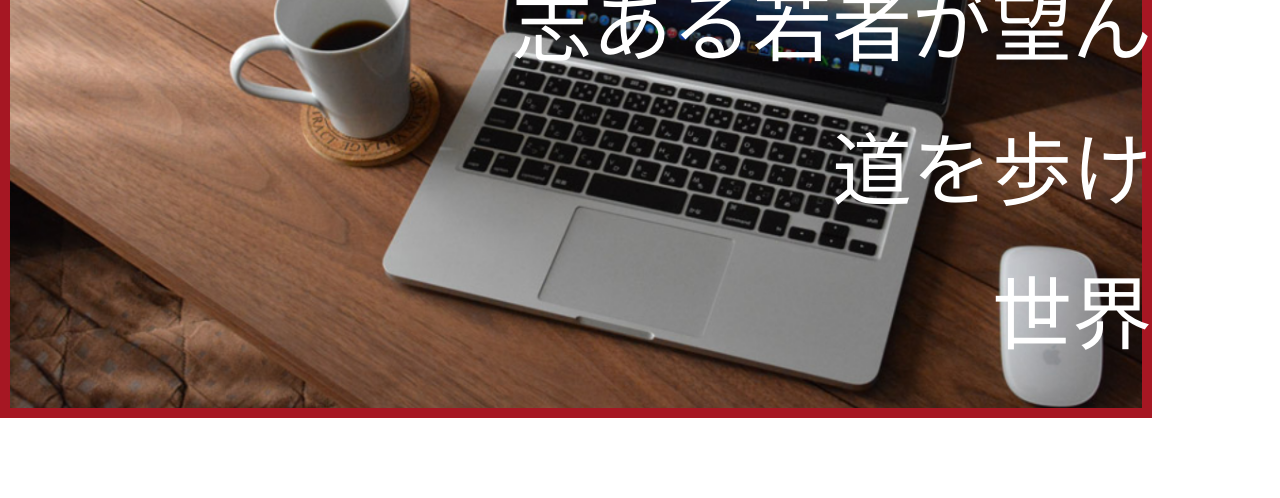
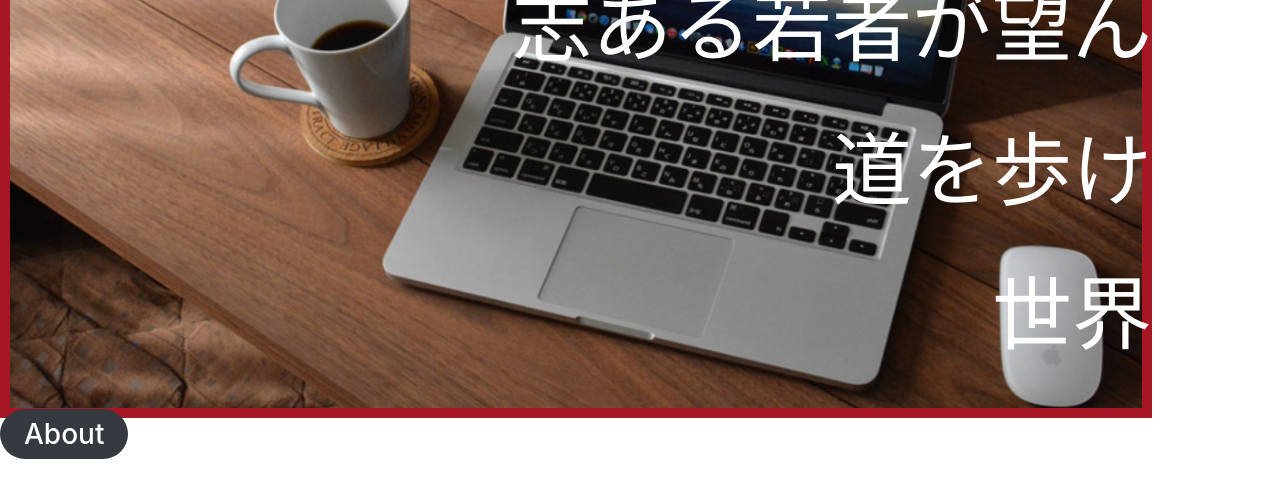
Before and after one commit to Z-antiphon/zan_hp, a plain HTML site: page index.html in a window 1280 px wide. Shown: the part 282-780 px from the top of the page. Drawn offline with nearby package versions, Linux system fonts and the light colour scheme.

Commit message:
create section-headline_component

```diff
--- a/index.html
+++ b/index.html
@@ -32,6 +32,12 @@
 
 	<!-- about -->
 
+	<div class="section-headline">
+		<h3 class="section-headline-text">
+			<span class="section-headline-text__about px-4 py-2 bg-dark text-white rounded-pill">About</span>
+		</h3>
+	</div>
+
 	<!-- our activities -->
 
 
```
